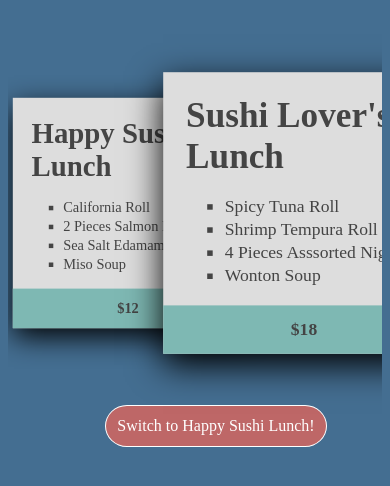
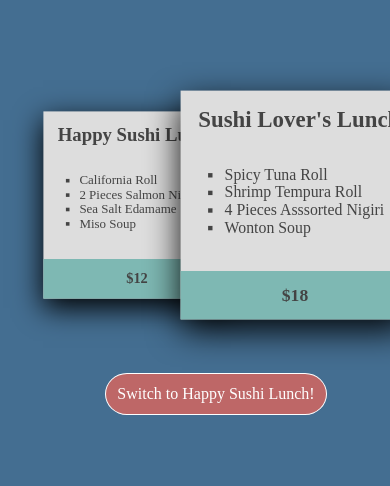
Before and after one commit to glaubernespoli/samples_archive, a website: page docs/samples/overlapping-cards.html in a window 390 px wide. Shown: the part 164-650 px from the top of the page. Drawn offline with Linux system fonts and the light colour scheme.

Commit message:
changes to responsiveness

```diff
--- a/docs/css/overlapping-cards.css
+++ b/docs/css/overlapping-cards.css
@@ -1,16 +1,13 @@
 :root {
     --bg-color: rgb(68, 110, 145);
 }
-
-/* * {
-    font-size: .9rem;
-} */
 
 html,
 body {
     height: 100%;
     background-color: var(--bg-color);
     overflow: hidden;
+    margin: 0;
 }
 
 body>div:first-of-type {
@@ -31,6 +28,7 @@ div.selector {
         'happy-card lovers-card'
         'pick       pick';
     align-items: center;
+
 }
 
 label {
@@ -42,8 +40,8 @@ label {
 label.happy-card,
 label.lovers-card {
     background-color: #ddd;
-    width: 16rem;
-    height: 16rem;
+    width: 13rem;
+    height: 13rem;
     color: #444;
 
     display: flex;
@@ -57,22 +55,16 @@ label.lovers-card {
     animation-fill-mode: forwards;
 }
 
-label.happy-card {
-    right: -15px;
-}
-
-label.lovers-card {
-    left: -15px;
-}
-
 label ul {
-    margin: 0 0 0 1rem;
-    line-height: 1.3;
+    margin: 0;
+    line-height: 1.1;
     list-style: square;
+    font-size: 0.9rem;
 }
 
 label h1 {
-    margin-left: 1.3rem;
+    margin-left: 1rem;
+    font-size: 1.3rem;
     margin-bottom: 0;
 }
 
@@ -169,4 +161,19 @@ label.lovers-pick {
     body {
         font-size: 1rem;
     }
+
+    label.happy-card,
+    label.lovers-card {
+        width: 16rem;
+        height: 16rem;
+    }
+
+    label h1 {
+        margin-left: 1.3rem;
+        font-size: 2rem;
+    }
+
+    label ul {
+        line-height: 1.3;
+    }
 }
```
